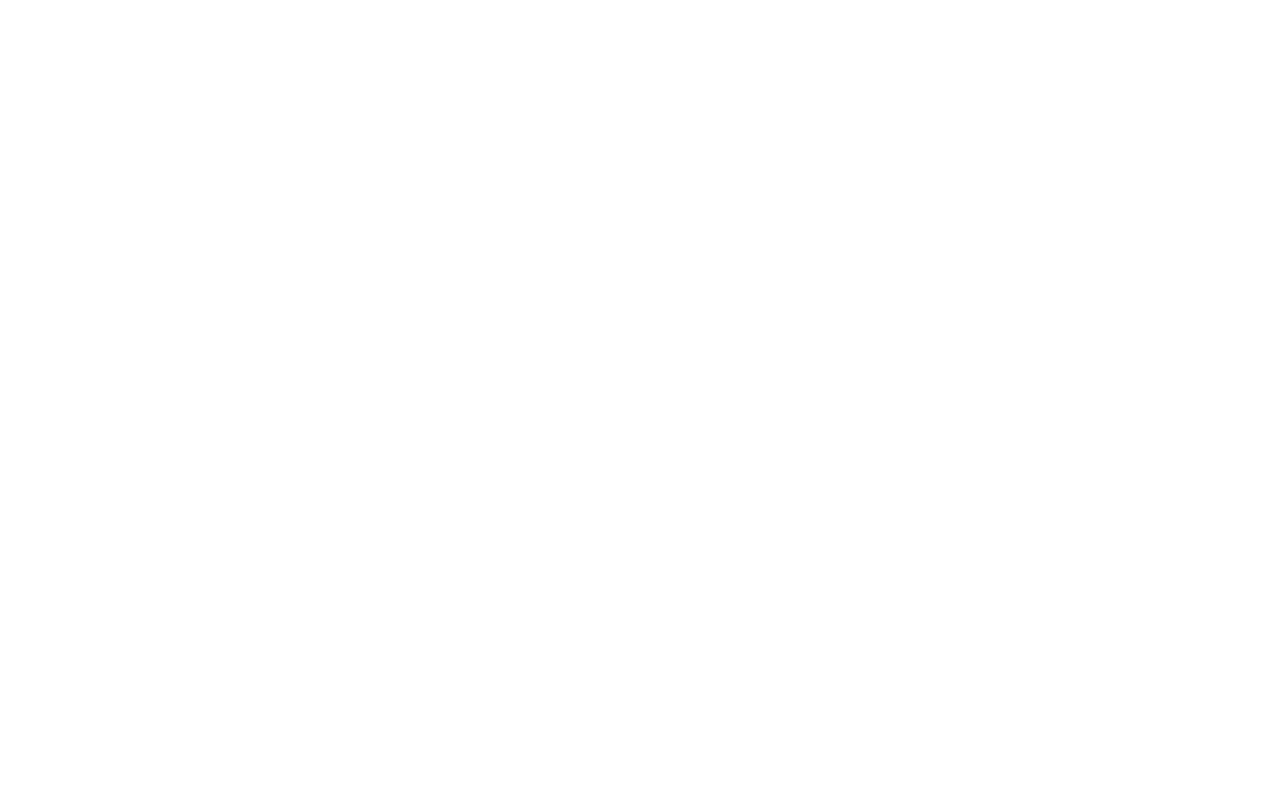
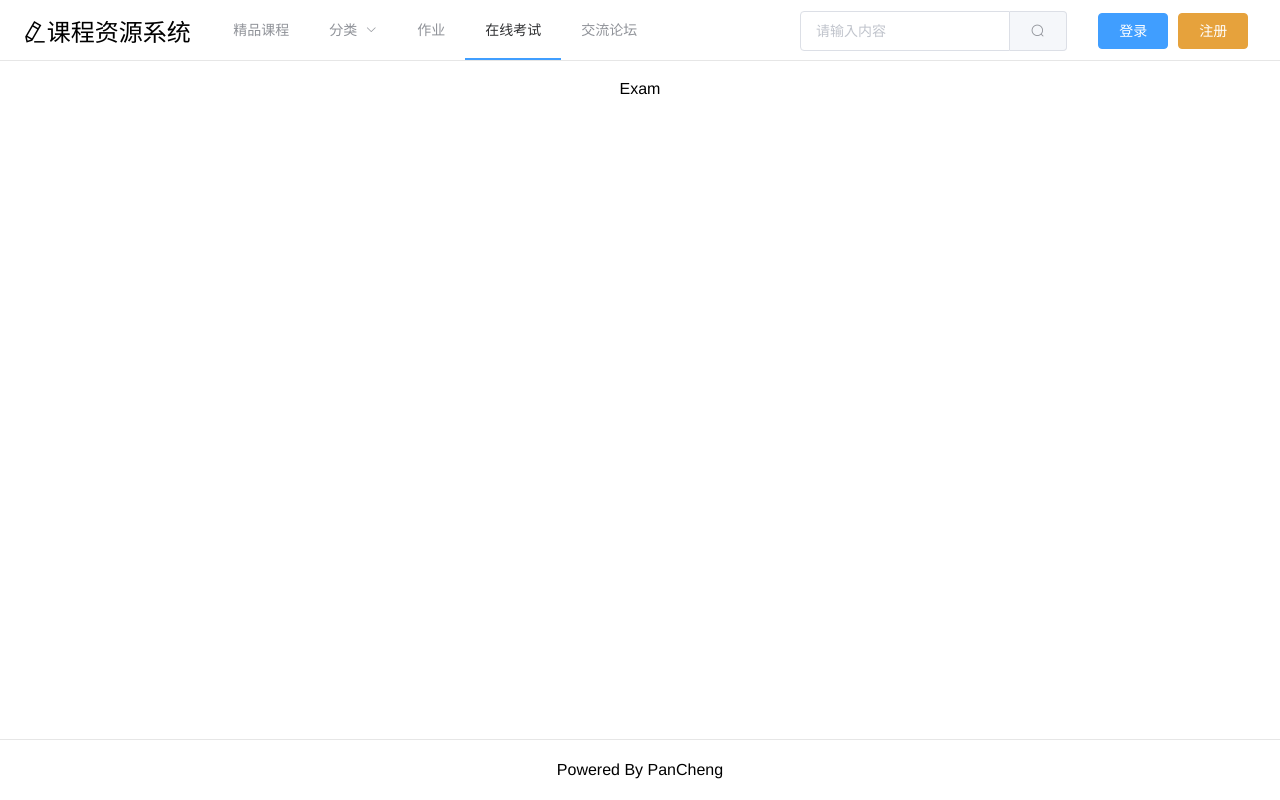
Before and after one commit to pan3793/crs-view-web, a Vue app: page /#/exam in a window 1280 px wide. Before the commit this address led to /#/home. Built offline with nearby package versions, Linux system fonts and the light colour scheme; sample sign-in values are in the browser's storage.

Commit message:
搭好router架子

```diff
--- a/config/index.js
+++ b/config/index.js
@@ -14,7 +14,7 @@ module.exports = {
 
     // Various Dev Server settings
     host: 'localhost', // can be overwritten by process.env.HOST
-    port: 8080, // can be overwritten by process.env.PORT, if port is in use, a free one will be determined
+    port: 8099, // can be overwritten by process.env.PORT, if port is in use, a free one will be determined
     autoOpenBrowser: false,
     errorOverlay: true,
     notifyOnErrors: true,
--- /dev/null
+++ b/src/components/Classwork.vue
@@ -0,0 +1,3 @@
+<template>
+<div>Classwork</div>
+</template>
--- /dev/null
+++ b/src/components/Course.vue
@@ -0,0 +1,3 @@
+<template>
+<div>Course</div>
+</template>
--- /dev/null
+++ b/src/components/CourseList.vue
@@ -0,0 +1,3 @@
+<template>
+<div>CourseList</div>
+</template>
--- /dev/null
+++ b/src/components/Exam.vue
@@ -0,0 +1,3 @@
+<template>
+<div>Exam</div>
+</template>
--- /dev/null
+++ b/src/components/Forum.vue
@@ -0,0 +1,7 @@
+<template>
+<div>Forum</div>
+</template>
+
+<script>
+
+</script>
--- a/src/components/TopBar.vue
+++ b/src/components/TopBar.vue
@@ -3,31 +3,36 @@
     <el-row type="flex" align="middle" justify="space-around">
 
       <el-col :span="4" style="font-size: 24px">
-        <i class="el-icon-edit"/>课程资源系统
+        <i class="el-icon-edit"/><span>课程资源系统</span>
       </el-col>
 
       <el-col :span="11">
-        <el-menu :default-active="activeIndex" mode="horizontal" @select="handleSelect" backgroud-color="blueviolet">
+        <el-menu
+          :router="true"
+          :default-active="menuActive"
+          mode="horizontal"
+          @select="handleSelect"
+          backgroud-color="blueviolet">
 
-          <template v-for="item in menu">
+          <template v-for="item in menuList">
 
             <el-submenu
               v-if="item.children"
-              :key="item.index"
-              :index="item.url">
+              :key="item.path"
+              :index="item.path">
               <template slot="title">{{item.title}}</template>
               <el-menu-item
                 v-for="item in item.children"
-                :key="item.index"
-                :index="item.url">
+                :key="item.path"
+                :index="item.path">
                 {{item.title}}
               </el-menu-item>
             </el-submenu>
 
             <el-menu-item
               v-else
-              :key="item.index"
-              :index="item.url">
+              :key="item.path"
+              :index="item.path">
               {{item.title}}
             </el-menu-item>
 
@@ -55,51 +60,13 @@
   export default {
     data () {
       return {
-        activeIndex: '1',
-        input: '',
-        menu: [
-          {
-            index: '1',
-            title: '精品课程',
-            url: '/1'
-          },
-          {
-            index: '2',
-            title: '分类',
-            children: [
-              {
-                index: '2-1',
-                title: '计算机',
-                url: '/2-1'
-              },
-              {
-                index: '2-2',
-                title: '经济学',
-                url: '/2-2'
-              }
-            ]
-          },
-          {
-            index: '3',
-            title: '作业',
-            url: '/3'
-          },
-          {
-            index: '4',
-            title: '在线考试',
-            url: '/4'
-          },
-          {
-            index: '5',
-            title: '交流论坛',
-            url: '/5'
-          }
-        ]
+        menuActive: this.$route.path,
+        menuList: this.$store.state.menuList,
+        input: ''
       }
     },
     methods: {
       handleSelect (key, keyPath) {
-        console.log(key, keyPath)
       }
     }
   }
--- a/src/utils/axios.js
+++ b/src/utils/axios.js
@@ -2,8 +2,6 @@ import axios from 'axios'
 import qs from 'qs'
 import router from './router'
 
-// axios.defaults.baseURL = 'http://192.168.21.30:3000'
-// axios.defaults.baseURL = 'http://api.juxiangfen.com'
 axios.defaults.headers.post['Content-Type'] = 'application/x-www-form-urlencoded'
 axios.defaults.transformRequest = [function (data) {
   return qs.stringify(data)
@@ -13,7 +11,7 @@ axios.interceptors.request.use(
   config => {
     let token = localStorage.getItem('token')
     if (token) {
-      config.headers['X-AUTH-TOKEN'] = `${token}`
+      config.headers['CRS-TOKEN'] = `${token}`
     }
     return config
   },
--- /dev/null
+++ b/src/utils/data.js
@@ -0,0 +1,34 @@
+export default {
+  menuList: [
+    {
+      title: '精品课程',
+      path: '/home'
+    },
+    {
+      title: '分类',
+      path: '/courseList',
+      children: [
+        {
+          title: '计算机',
+          path: '/courseList/cs'
+        },
+        {
+          title: '经济学',
+          path: '/courseList/ecnomic'
+        }
+      ]
+    },
+    {
+      title: '作业',
+      path: '/classwork'
+    },
+    {
+      title: '在线考试',
+      path: '/exam'
+    },
+    {
+      title: '交流论坛',
+      path: '/forum'
+    }
+  ]
+}
--- a/src/utils/router.js
+++ b/src/utils/router.js
@@ -1,20 +1,42 @@
 import Vue from 'vue'
 import Router from 'vue-router'
 import Framework from '@/views/Framework'
-// import Header from '@/components/Header'
+import Home from '@/components/Home'
+import Classwork from '@/components/Classwork'
+import CourseList from '@/components/CourseList'
+import Exam from '@/components/Exam'
+import Forum from '@/components/Forum'
 
 Vue.use(Router)
 
 export default new Router({
   routes: [
+    { path: '/', redirect: '/home' },
     {
       path: '/',
-      name: 'Framework',
-      component: Framework
-      // children: {
-      //   path: 'header',
-      //   component: Header
-      // }
+      component: Framework,
+      children: [
+        {
+          path: 'home',
+          component: Home
+        },
+        {
+          path: 'classwork',
+          component: Classwork
+        },
+        {
+          path: 'courseList/:condition',
+          component: CourseList
+        },
+        {
+          path: 'exam',
+          component: Exam
+        },
+        {
+          path: 'forum',
+          component: Forum
+        }
+      ]
     }
   ]
 })
--- a/src/utils/store.js
+++ b/src/utils/store.js
@@ -1,19 +1,16 @@
 import Vue from 'vue'
 import Vuex from 'vuex'
+import data from './data'
 
 Vue.use(Vuex)
 
 export default new Vuex.Store({
   state: {
-    systemId: localStorage.userSystemId,
-    userSystemId: localStorage.userSystemId
+    menuList: data.menuList
   },
   mutations: {
-    setSystemId (state, val) {
-      state.systemId = val
-    },
-    setUserSystemId (state, val) {
-      state.userSystemId = val
+    setMenuList (state, val) {
+      state.menuList = val
     }
   }
 })
--- a/src/views/Framework.vue
+++ b/src/views/Framework.vue
@@ -11,7 +11,7 @@
 
     <el-row type="flex" justify="center" style="flex: 1;">
       <div style="flex:1; max-width: 1440px; margin: 20px;">
-        <Home/>
+        <router-view/>
       </div>
     </el-row>
 
@@ -28,19 +28,12 @@
 <script>
   import TopBar from '@/components/TopBar'
   import BottomBar from '@/components/BottomBar'
-  import Home from '@/components/Home'
 
   export default {
     name: 'Framework',
     components: {
       TopBar,
-      Home,
       BottomBar
-    },
-    data () {
-      return {
-        msg: 'Welcome to Your Vue.js App'
-      }
     }
   }
 </script>
```
